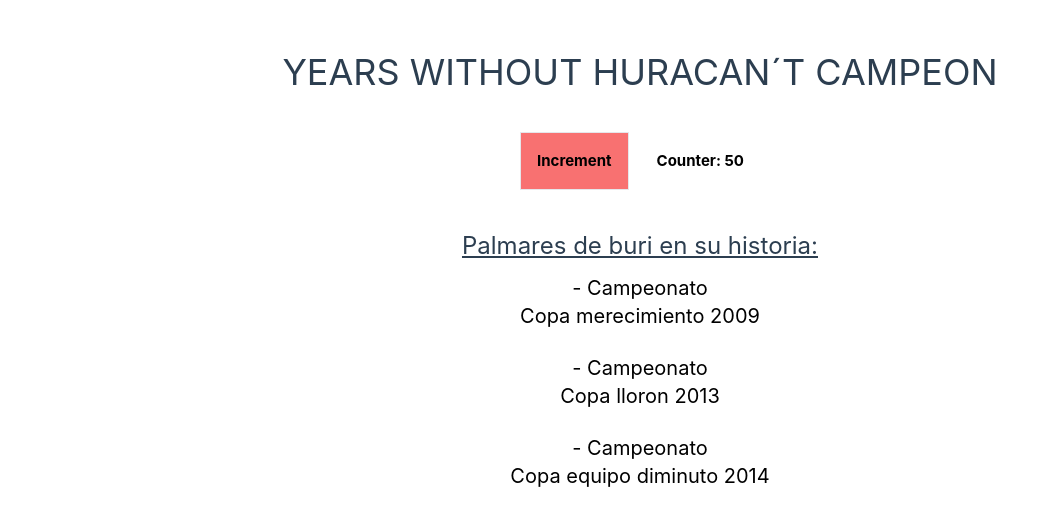
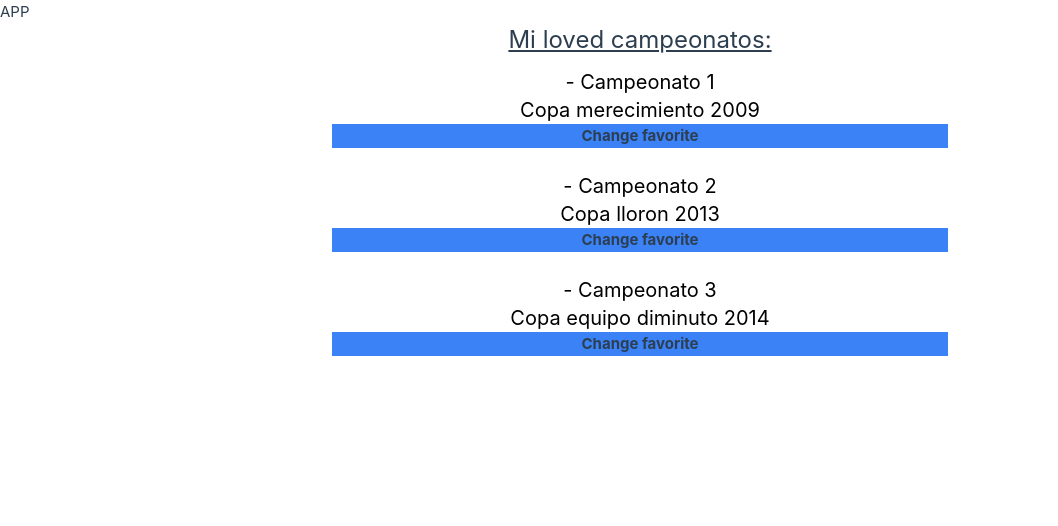
Before and after one commit to francofelicioni/vue-first-steps, a Vue app: page / in a window 1280 px wide. Shown: the top 526 px of the page, without its empty margins (0-1058 px from the left). Built offline with nearby package versions, Linux system fonts and the light colour scheme.

Commit message:
Using emit

```diff
--- a/src/App.vue
+++ b/src/App.vue
@@ -2,31 +2,33 @@
 
 import { ref } from 'vue';
 import BlogPost from './components/BlogPost.vue';
-import Counter from './components/Counter.vue';
+
 
 const posts = ref([
-  {id:1, title: 'Campeonato', text:'Copa merecimiento 2009'},
-  {id:2, title: 'Campeonato', text:'Copa lloron 2013'},
-  {id:3, title: 'Campeonato', text:'Copa equipo diminuto 2014'},
+  {id:1, title: 'Campeonato 1', text:'Copa merecimiento 2009'},
+  {id:2, title: 'Campeonato 2', text:'Copa lloron 2013'},
+  {id:3, title: 'Campeonato 3', text:'Copa equipo diminuto 2014'},
 ])
 
+const favorite = ref('')
+
+const changeFavorite = (title) => {
+  favorite.value = title;
+}
 
 </script>
 
 
 <template>
-  <div  class="flex flex-col justify-center items-center p-10">
-    <h1 class="mb-10 text-4xl m-3 text-center w-fit"> YEARS WITHOUT HURACAN´T CAMPEON</h1>
-    <Counter />
-  </div>
-
   <div>
-    <h2 class="text-center text-2xl underline">Palmares de buri en su historia:</h2>
+    <h1>APP</h1>
+    <h2 class="text-center text-2xl underline">Mi loved campeonatos: {{ favorite }}</h2>
     <BlogPost
     v-for= 'post in posts'
     :key='post.id'
     :title="post.title"
     :text="post.text"
+    @changeFavorite="changeFavorite"
     ></BlogPost>
   </div>
 </template>
--- a/src/components/BlogPost.vue
+++ b/src/components/BlogPost.vue
@@ -2,7 +2,10 @@
 // defineProps(['title', 'id', 'text', 'fontColor' ])
 
 defineProps({
-        title: String,
+    title: {
+        type: String,
+        default: 'No title'
+    },
     id: Number,
     text: {
         type: String,
@@ -16,11 +19,17 @@
 <template>
     <div class="p-3 w-2/4 content-center m-auto">
         <div class="flex flex-col align-center justify-center bg-white rounded">
-            <h5 class="text-black text-center text-xl">{{ id }} - {{title}}</h5>
-            <p :class="`text-${fontColor}-500`" class="text-black text-center text-xl">{{text}}</p>
+            <h5 class="text-black text-center text-xl">
+                {{ id }} - {{ title }}
+            </h5>
+            <p :class="`text-${fontColor}-500`" class="text-black text-center text-xl">
+                {{ text }}
+            </p>
+            <button @click="$emit('changeFavorite', title)" class="bg-blue-500 font-white font-bold">
+                Change favorite
+            </button>
         </div>
     </div>
 </template>
 
-<style>
-</style>
+<style></style>
```
Lines whose indentation alone changed are shown as unchanged.
